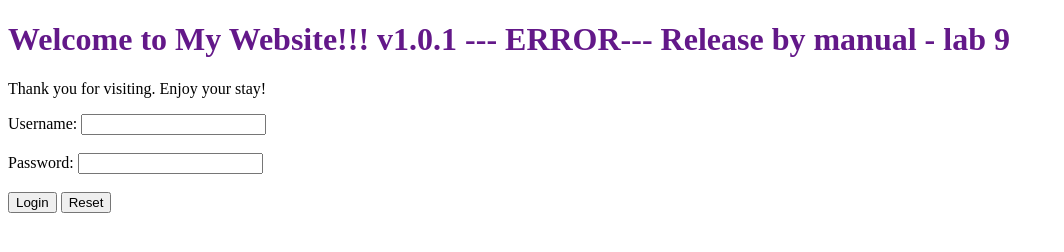
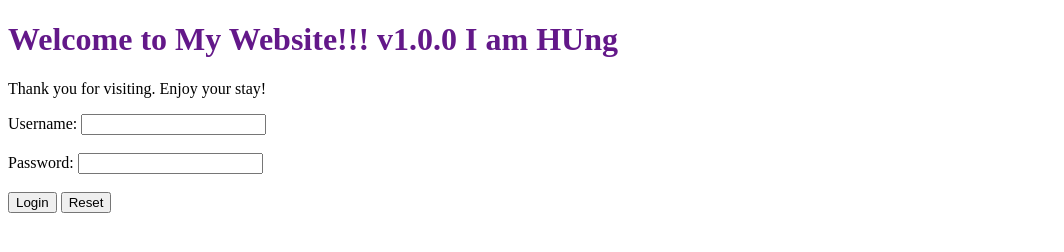
Before and after one commit to quanghung2802/nodejs-random-color-hung, a website: page public/index.html in a window 1280 px wide. Shown: the whole page, without its empty margins (0-1064 px from the left). Drawn offline with Linux system fonts and the light colour scheme.

Commit message:
update ĩndex.html

```diff
--- a/public/index.html
+++ b/public/index.html
@@ -7,7 +7,7 @@
 </head>
 
 <body>
-    <h1 id="welcome" style="color: #631889;">Welcome to My Website!!! v1.0.1 --- ERROR--- Release by manual - lab 9</h1>
+    <h1 id="welcome" style="color: #631889;">Welcome to My Website!!! v1.0.0 I am HUng</h1>
     <p>Thank you for visiting. Enjoy your stay!</p>
 
     <form action="/api/login" method="POST">
```
